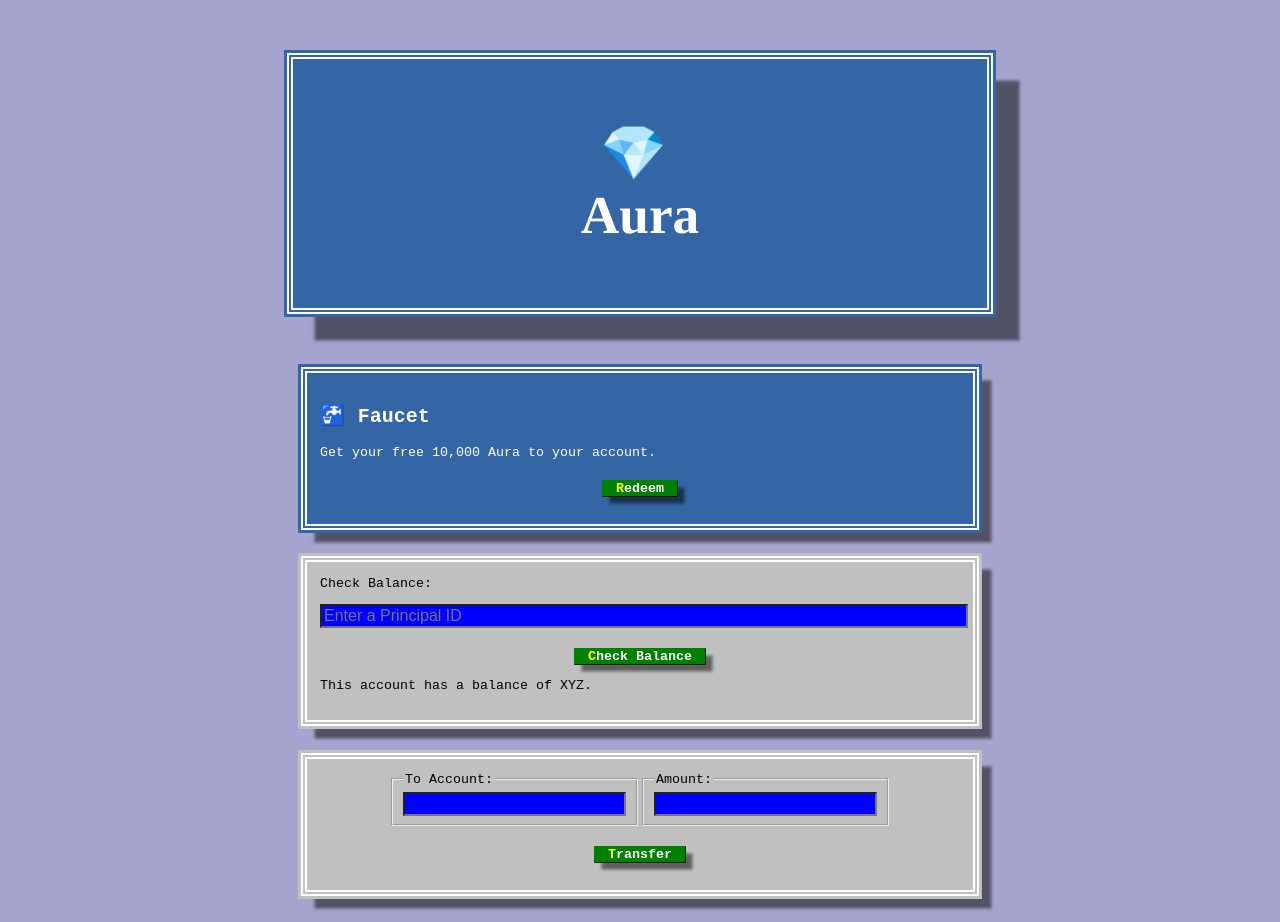
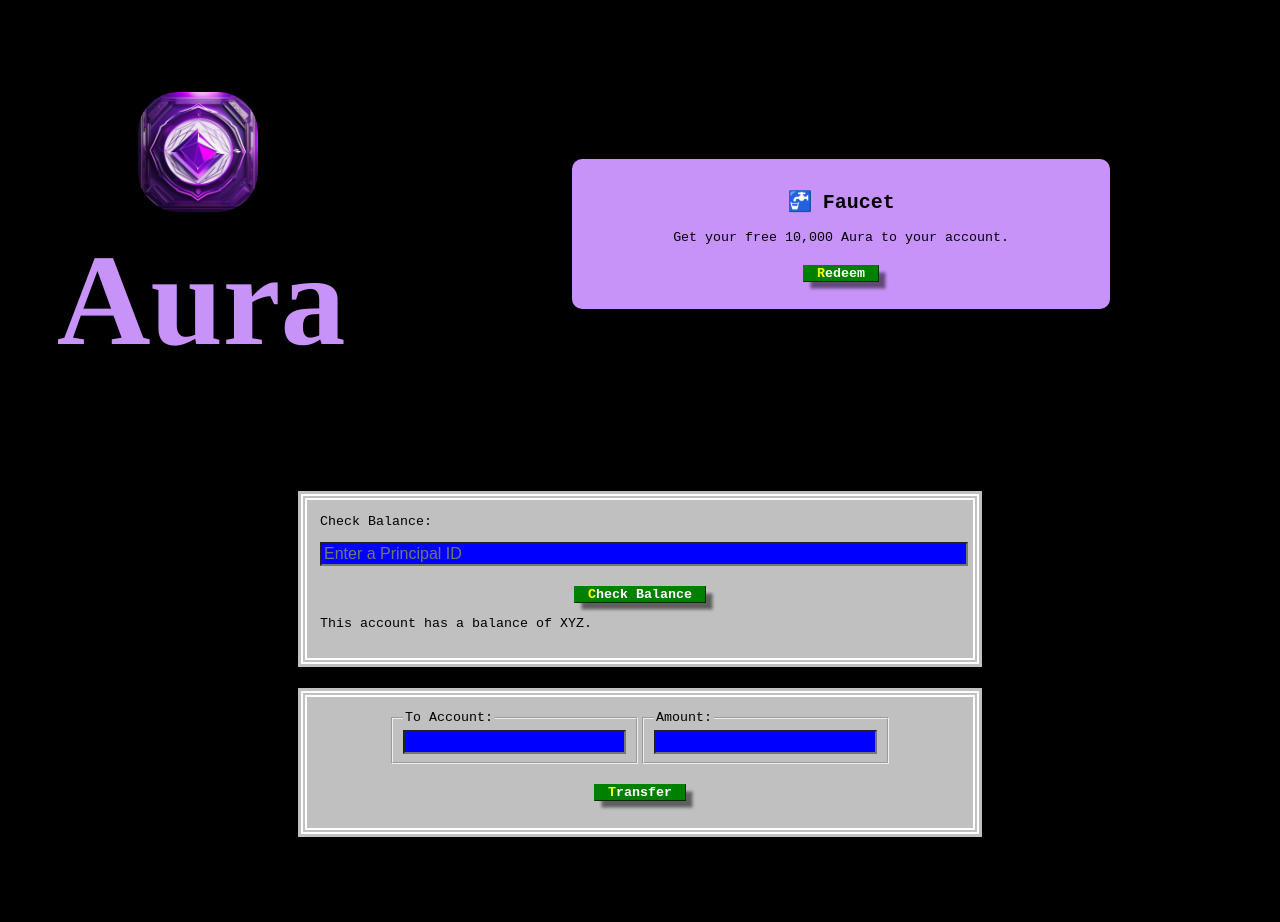
Before and after one commit to akshay-rajan/aura, a React (Vite) app in the folder src/aura_frontend/: page / in a window 1280 px wide. After the commit the page ends 860 px from the top, so only its background shows below. Built offline with nearby package versions, Linux system fonts and the light colour scheme.

Commit message:
Basic UI done

```diff
--- a/src/aura_frontend/src/components/App.jsx
+++ b/src/aura_frontend/src/components/App.jsx
@@ -1,8 +1,7 @@
 import { useState } from 'react';
 import { aura_backend } from 'declarations/aura_backend';
 
-import Header from './Header';
-import Faucet from './Faucet';
+import Main from './Main';
 import Balance from './Balance';
 import Transfer from './Transfer';
 
@@ -10,8 +9,7 @@ function App() {
 
   return (
     <main id="screen">
-      <Header />
-      <Faucet />
+      <Main />
       <Balance />
       <Transfer />
     </main>
--- a/src/aura_frontend/src/components/Faucet.jsx
+++ b/src/aura_frontend/src/components/Faucet.jsx
@@ -2,7 +2,7 @@ import React from "react";
 
 function Faucet() {
   return (
-    <div className="blue window">
+    <div className="faucet-div">
       <h2>
         <span role="img" aria-label="tap emoji">
           🚰
--- a/src/aura_frontend/src/components/Header.jsx
+++ b/src/aura_frontend/src/components/Header.jsx
@@ -5,10 +5,10 @@ import Aura from "./Aura";
 function Header() {
   return (
     <header>
-      <div className="blue window" id="logo">
+      <div className="header-div" id="logo">
         <h1>
           <span role="img" aria-label="tap emoji">
-            💎
+            <img src="../../public/coin_logo1.jpg" id="coin-logo-1" alt="coin-logo"></img>
           </span>
           <Aura />
         </h1>
--- /dev/null
+++ b/src/aura_frontend/src/components/Main.jsx
@@ -0,0 +1,15 @@
+import React from "react";
+
+import Header from "./Header";
+import Faucet from "./Faucet";
+
+function Main() {
+    return (
+        <div className="main-div">
+            <Header />
+            <Faucet />
+        </div>
+    );
+}
+
+export default Main;
--- a/src/aura_frontend/src/index.scss
+++ b/src/aura_frontend/src/index.scss
@@ -1,5 +1,5 @@
 html {
-  background: #a5a4ce;
+  background: #000000;
   font-family: System, monospace;
   font-size: 10pt;
 }
@@ -8,6 +8,46 @@ body {
   padding: 0;
   margin: 0;
 }
+
+// ! Main
+
+#coin-logo-1 {
+  width: 120px;
+  border-radius: 40px;
+}
+.header-div {
+  display: flex;
+  text-align: center;
+  align-items: center;
+  position: relative;
+  cursor: default;
+  width: 50%;
+  padding: 1em;
+  margin: 30px;
+  max-width: 640px;
+}
+#heading {
+  color: #c793f8;
+  font-size: 130px;
+}
+.main-div {
+  display: flex;
+  text-align: center;
+  align-items: center;
+}
+.faucet-div {
+  cursor: default;
+  margin: 2em auto;
+  width: 50%;
+  background: #c793f8;
+  color: rgb(0, 0, 0);
+  border-radius: 10px;
+  padding: 1em;
+  max-width: 40vw;
+}
+
+
+// !
 
 span:after {
   content: " ";
```
Also changed, not shown: src/aura_frontend/public/coin_logo1.jpg (added).
